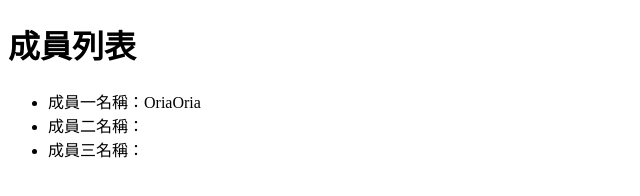
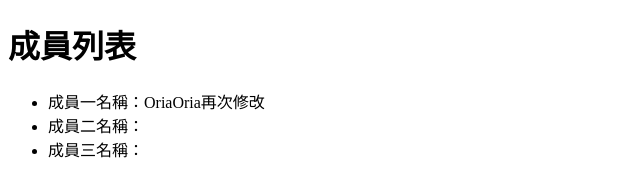
Before and after one commit to OriaLin/git-test03, a plain HTML site: page index.html in a window 1280 px wide. Shown: the whole page, without its empty margins (0-640 px from the left). Drawn offline with Linux system fonts and the light colour scheme.

Commit message:
修改名字

```diff
--- a/index.html
+++ b/index.html
@@ -8,7 +8,7 @@
 <body>
     <h1>成員列表</h1>
     <ul>
-        <li>成員一名稱：OriaOria</li>
+        <li>成員一名稱：OriaOria再次修改</li>
         <li>成員二名稱：</li>
         <li>成員三名稱：</li>
     </ul>
```
